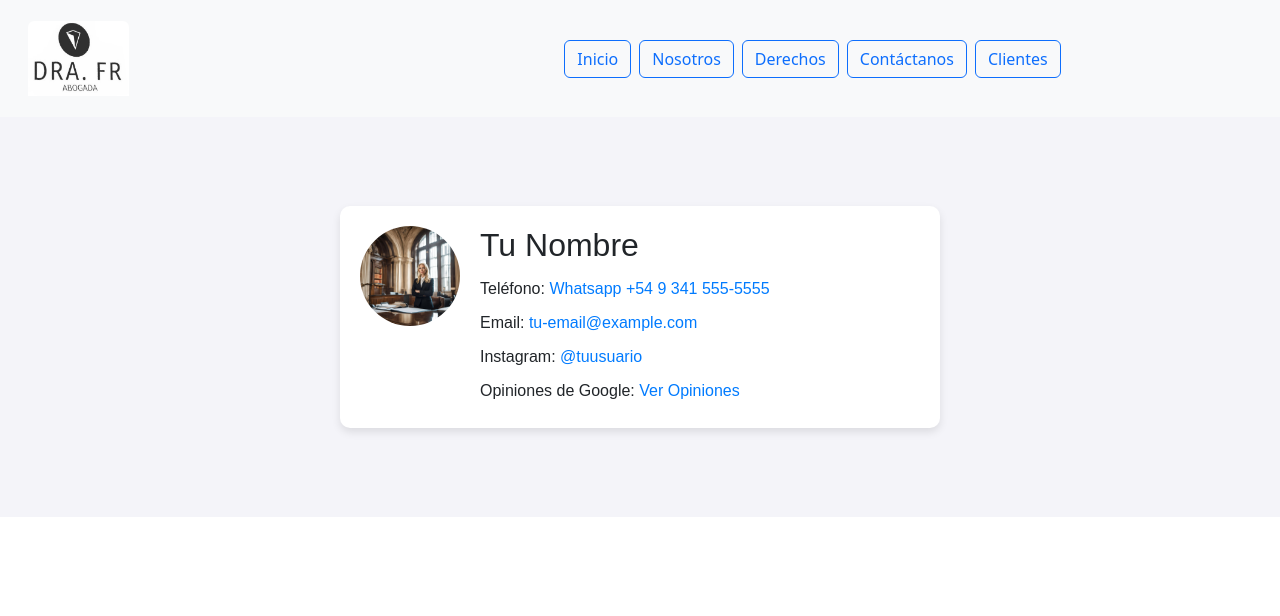
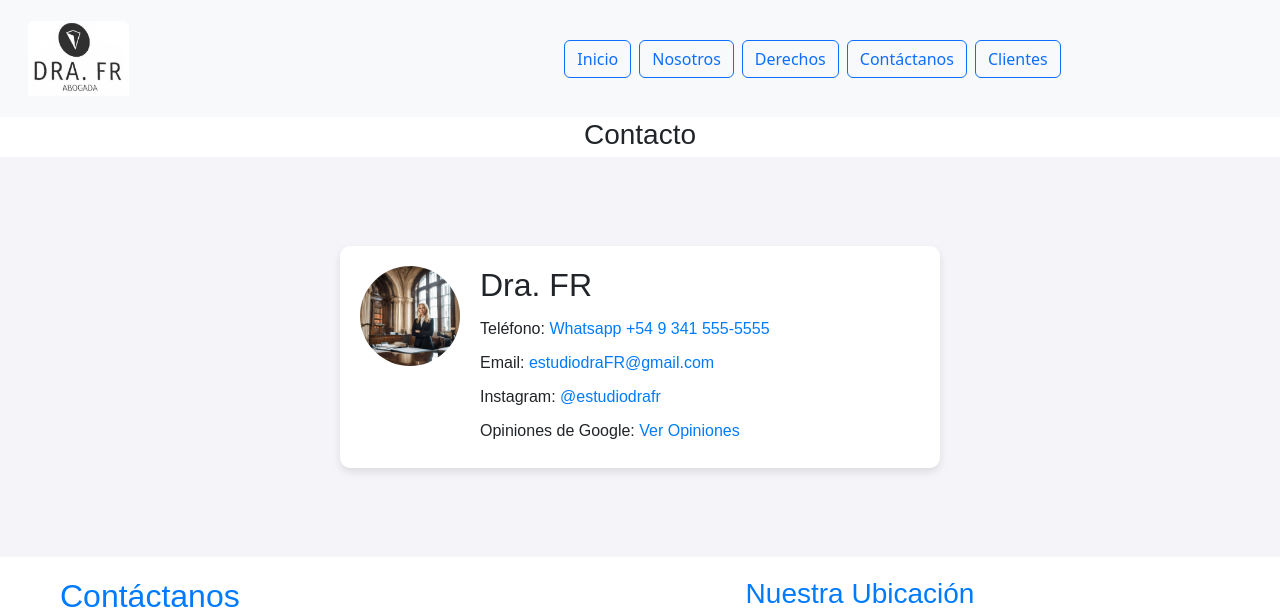
Before and after one commit to maxopower1978/Coderhouse-57830-MaximilianoBrandi, a Django app: page /nosotros/contacto in a window 1280 px wide. Shown: the top 616 px of the page. Run offline with Django 5.2, Linux system fonts and the light colour scheme.

Commit message:
feat:mejorando estilos

```diff
--- /dev/null
+++ b/proyecto/nosotros/forms.py
@@ -0,0 +1,7 @@
+from django import forms
+from .models import Contact
+
+class ContactForm(forms.ModelForm):
+    class Meta:
+        model = Contact
+        fields = ['nombre', 'email', 'mensaje']  # Ajusta los campos de tu modelo
--- a/proyecto/nosotros/models.py
+++ b/proyecto/nosotros/models.py
@@ -15,3 +15,14 @@ class Nosotros(models.Model):
 
     def __str__(self):
         return f"{self.nombre}, {self.descripcion}, {self.celular}"
+
+from django.db import models
+
+class Contact(models.Model):
+    nombre = models.CharField(max_length=100)
+    email = models.EmailField()
+    mensaje = models.TextField()
+    fecha = models.DateTimeField(auto_now_add=True)
+
+    def __str__(self):
+        return f"Mensaje de {self.nombre}"
--- a/proyecto/nosotros/templates/nosotros/contacto.html
+++ b/proyecto/nosotros/templates/nosotros/contacto.html
@@ -1,6 +1,12 @@
 {% extends 'home/base.html' %}
 
 {% block header %}
+<div style="display: flex; justify-content: center; align-items: center; height: 5vh;">
+    <h3 style="margin-bottom: 5px; font-family: 'Arial', sans-serif;">Contacto</h3>
+</div>
+{% endblock header %}
+
+{% block main %}
 {% load static %}
 <div style="font-family: Arial, sans-serif; background-color: #f4f4f9; margin: 0; padding: 20px; display: flex; justify-content: center; align-items: center; height: 50vh;">
     <div style="display: flex; background-color: white; border-radius: 10px; padding: 20px; box-shadow: 0 4px 8px rgba(0, 0, 0, 0.1); width: 600px;">
@@ -8,12 +14,38 @@
             <img src="{% static 'home/img/abogada.jpg' %}" alt="Tu Foto" style="border-radius: 50%; width: 100px; height: 100px;">
         </div>
         <div style="display: flex; flex-direction: column; justify-content: center;">
-            <h2>Tu Nombre</h2>
+            <h2>Dra. FR</h2>
             <p style="margin: 5px 0;">Teléfono: <a href="Whatsapp:+54 9 341 555-5555" style="color: #007BFF; text-decoration: none;">Whatsapp +54 9 341 555-5555</a></p>
-            <p style="margin: 5px 0;">Email: <a href="mailto:drafr@gmail.com" style="color: #007BFF; text-decoration: none;">tu-email@example.com</a></p>
-            <p style="margin: 5px 0;">Instagram: <a href="https://www.instagram.com/estudiodrafr" target="_blank" style="color: #007BFF; text-decoration: none;">@tuusuario</a></p>
+            <p style="margin: 5px 0;">Email: <a href="mailto:drafr@gmail.com" style="color: #007BFF; text-decoration: none;">estudiodraFR@gmail.com</a></p>
+            <p style="margin: 5px 0;">Instagram: <a href="https://www.instagram.com/estudiodrafr" target="_blank" style="color: #007BFF; text-decoration: none;">@estudiodrafr</a></p>
             <p style="margin: 5px 0;">Opiniones de Google: <a href="https://www.google.com/maps/place/estudiodrafr" target="_blank" style="color: #007BFF; text-decoration: none;">Ver Opiniones</a></p>
         </div>
     </div>
 </div>
-{% endblock header %}
+<div style="display: flex; justify-content: space-between; align-items: flex-start; padding: 20px; font-family: Arial, sans-serif;">
+    <!-- Formulario de contacto a la izquierda -->
+    <div style="flex: 1; padding-right: 20px; max-width: 400px;margin-left: 40px;">
+        <h2 style="color: #007BFF;">Contáctanos</h2>
+        <form method="POST">
+            {% csrf_token %}
+            {{ form.as_p }} <!-- Mostrar los campos del formulario -->
+            <button type="submit" style="background-color: #007BFF; color: white; border: none; padding: 10px 20px; font-size: 16px; border-radius: 5px; cursor: pointer;">
+                Enviar
+            </button>
+        </form>
+    </div>
+
+    <!-- Mapa de Google a la derecha -->
+    <div style="flex: 1; text-align: center;">
+        <h3 style="color: #007BFF;">Nuestra Ubicación</h3>
+        <iframe
+            src="https://www.google.com/maps/embed?pb=!1m18!1m12!1m3!1d3348.124842393455!2d-60.630465799999996!3d-32.947713199999995!2m3!1f0!2f0!3f0!3m2!1i1024!2i768!4f13.1!3m3!1m2!1s0x95b7ab1dc9b6d36f%3A0x97b9e9584d94d851!2sMonumento%20Hist%C3%B3rico%20Nacional%20a%20la%20Bandera!5e0!3m2!1ses-419!2sar!4v1726944504137!5m2!1ses-419!2sar"
+            width="500"
+            height="400"
+            style="border: 0;"
+            allowfullscreen=""
+            loading="lazy"></iframe>
+    </div>
+</div>
+
+{% endblock main %}
--- a/proyecto/nosotros/views.py
+++ b/proyecto/nosotros/views.py
@@ -1,6 +1,7 @@
 from django.shortcuts import render, redirect
 from .models import Nosotros
 from django.contrib.auth.mixins import LoginRequiredMixin
+from .forms import ContactForm
 
 def index(request):
     consulta = request.GET.get('q')
@@ -14,4 +15,13 @@ def aboutme(request):
     return render(request,'nosotros/about_me.html')
 
 def contacto(request):
-    return render(request,'nosotros/contacto.html')
+    if request.method == 'POST':
+        form = ContactForm(request.POST)
+        if form.is_valid():
+            # Lógica para procesar el formulario
+            form.save()
+            return redirect('home:index')
+    else:
+        form = ContactForm()
+
+    return render(request, 'nosotros/contacto.html', {'form': form})
```
